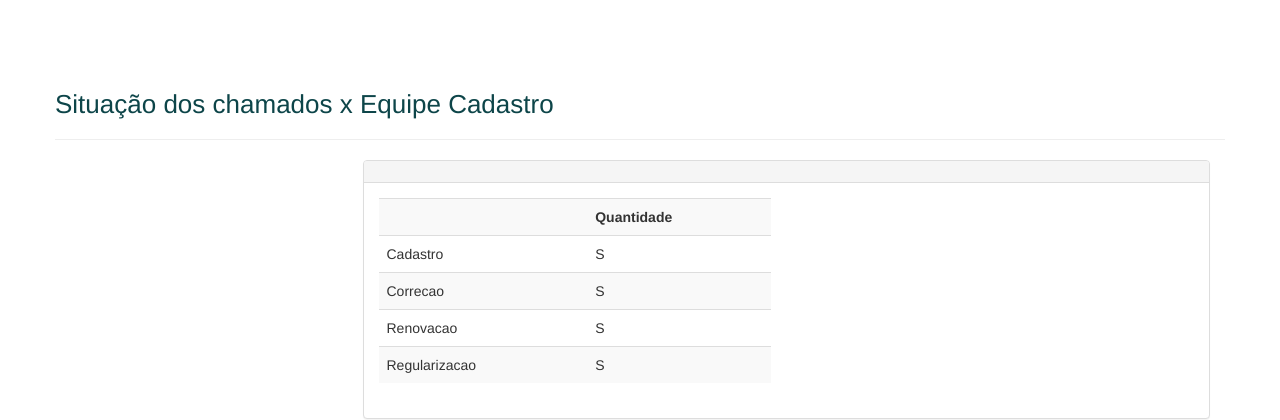
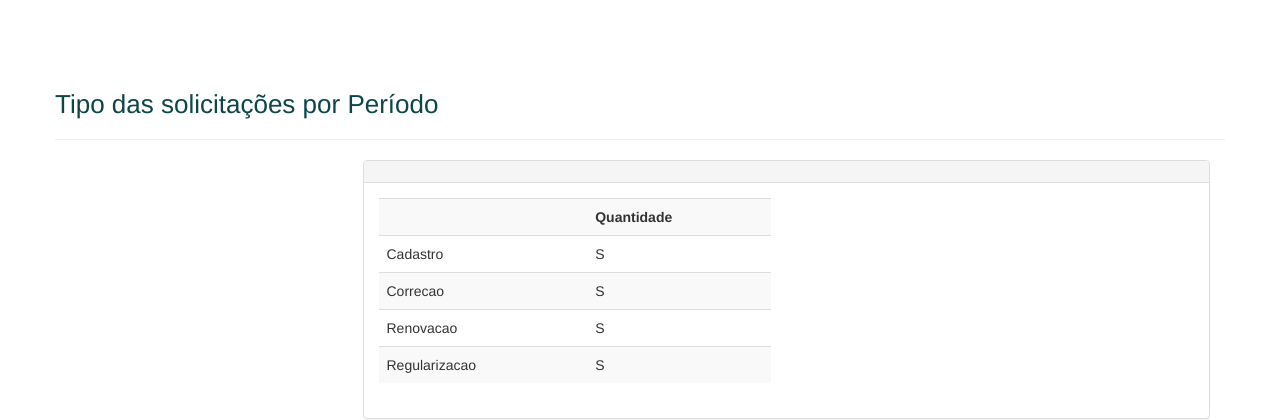
Before and after one commit to phprocks/cadastro, a Yii app: template views/report/by_type.php in a window 1280 px wide. Shown: the top 420 px of the page. Run offline with PHP 8.4 and a stand-in for Yii, Linux system fonts and the light colour scheme; the template is opened without the code that fills it: most values are stand-ins (such as "Sample title", 1, 10 or a date in 2020); data that the repository does not hold is empty; some libraries are stand-ins or nearby versions.

Commit message:
fix reports names

```diff
--- a/views/report/_menu.php
+++ b/views/report/_menu.php
@@ -27,11 +27,11 @@
                     //     'url'     => ['/solicitation/by_analyst'],
                     // ],
                     [
-                        'label'   => 'Situação x Equipe',
+                        'label'   => 'Situação por Período',
                         'url'     => ['/report/by_status'],
                     ],
                     [
-                        'label'   => 'Situação x Tipo',
+                        'label'   => 'Tipo por Período',
                         'url'     => ['/report/by_type'],
                     ],
                 ],
--- a/views/report/by_status.php
+++ b/views/report/by_status.php
@@ -12,7 +12,7 @@
 
 ?>
 <div class="row">
-<h2>Situação dos chamados x Equipe Cadastro</h2>
+<h2>Situação das solicitações por Período</h2>
     	<hr/>
     <div class="col-xs-6 col-md-3">
         <?php  echo $this->render('_menu'); ?>
--- a/views/report/by_type.php
+++ b/views/report/by_type.php
@@ -12,7 +12,7 @@
 
 ?>
 <div class="row">
-<h2>Situação dos chamados x Equipe Cadastro</h2>
+<h2>Tipo das solicitações por Período</h2>
     	<hr/>
     <div class="col-xs-6 col-md-3">
         <?php  echo $this->render('_menu'); ?>
```
